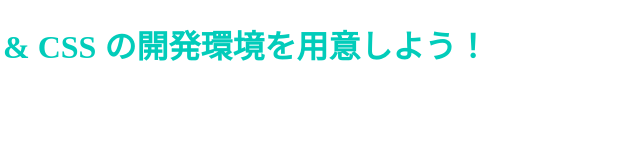
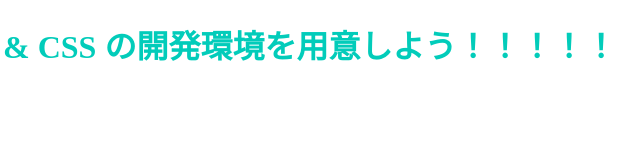
Before and after one commit to renapia/github.io, a plain HTML site: page index.html in a window 1280 px wide. Shown: the full height of the page, 109-749 px from the left. Drawn offline with Linux system fonts and the light colour scheme.

Commit message:
Update index.html

```diff
--- a/index.html
+++ b/index.html
@@ -7,6 +7,6 @@
 
   </head>
   <body>
-    <h1 class="title">HTML & CSS の開発環境を用意しよう！</h1>
+    <h1 class="title">HTML & CSS の開発環境を用意しよう！！！！！</h1>
   </body>
 </html>
```
